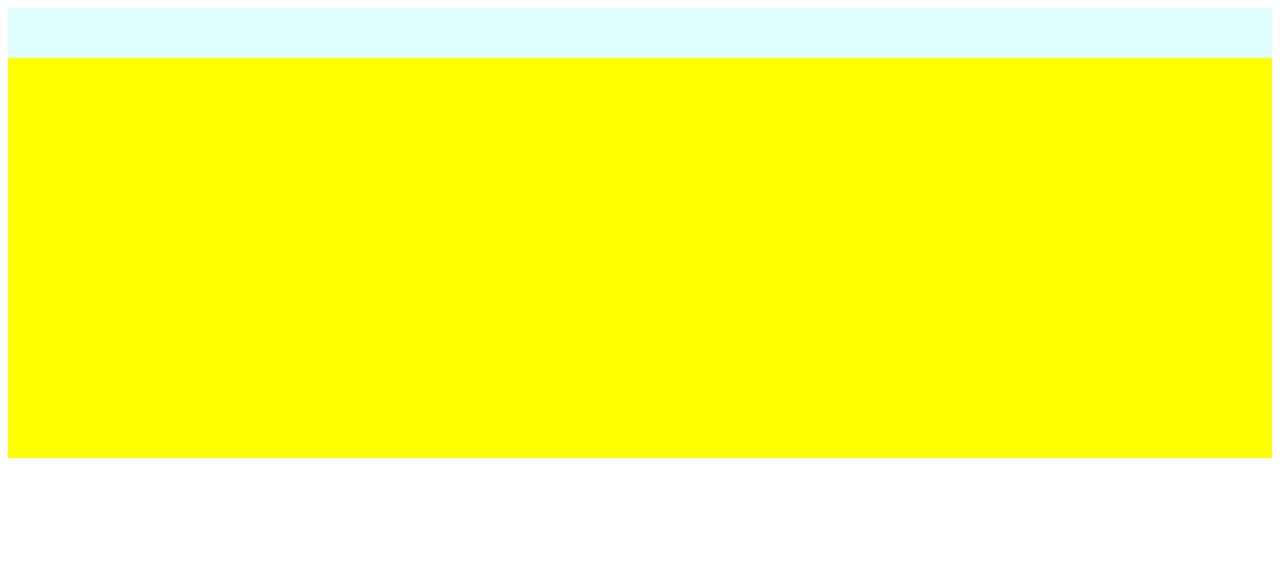
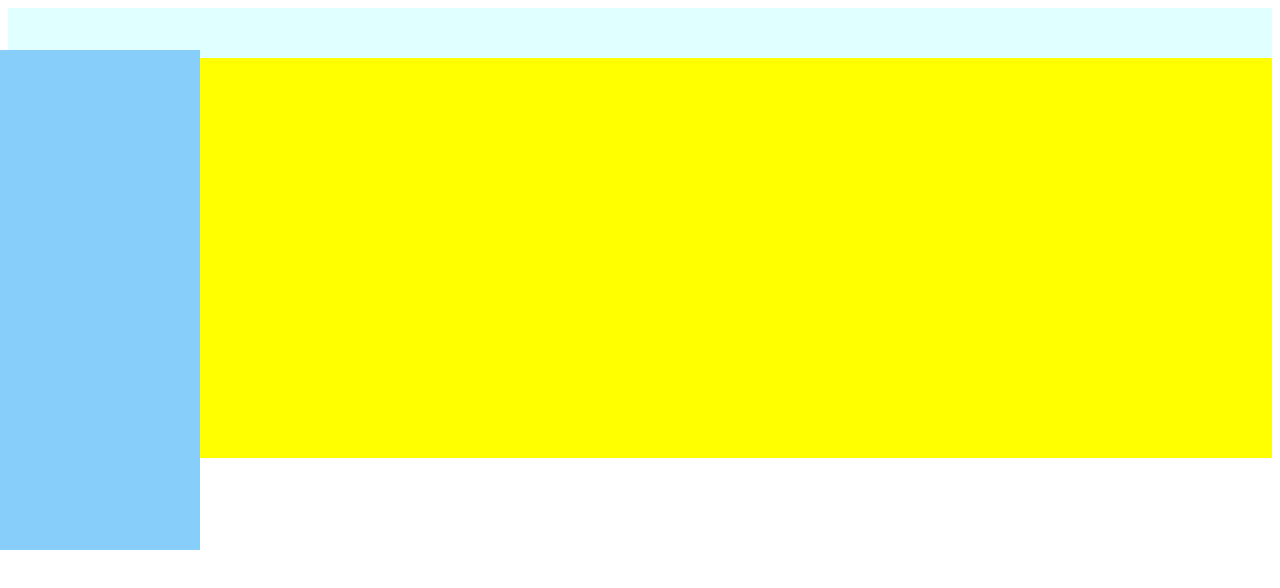
Before and after one commit to guoyujiegyj/git_learn, a plain HTML site: page ind.html in a window 1280 px wide. Drawn offline with Linux system fonts and the light colour scheme.

Commit message:
master修改index样式

```diff
--- a/ind.html
+++ b/ind.html
@@ -7,7 +7,8 @@
 </head>
 <body>
 	<header class="header"></header>
-	<div class="main"></div>
+  <div class="main"></div>
+  <div class="aside"></div>
 </body>
 <style>
   .header {
@@ -19,6 +20,13 @@
   	height: 400px;
   	background: yellow;
   }
-
+  .aside {
+    height: 500px;
+    width: 200px;
+    background: lightskyblue;
+    position: absolute;
+    left: 0;
+    top: 50px;
+  }
 </style>
 </html>
```
